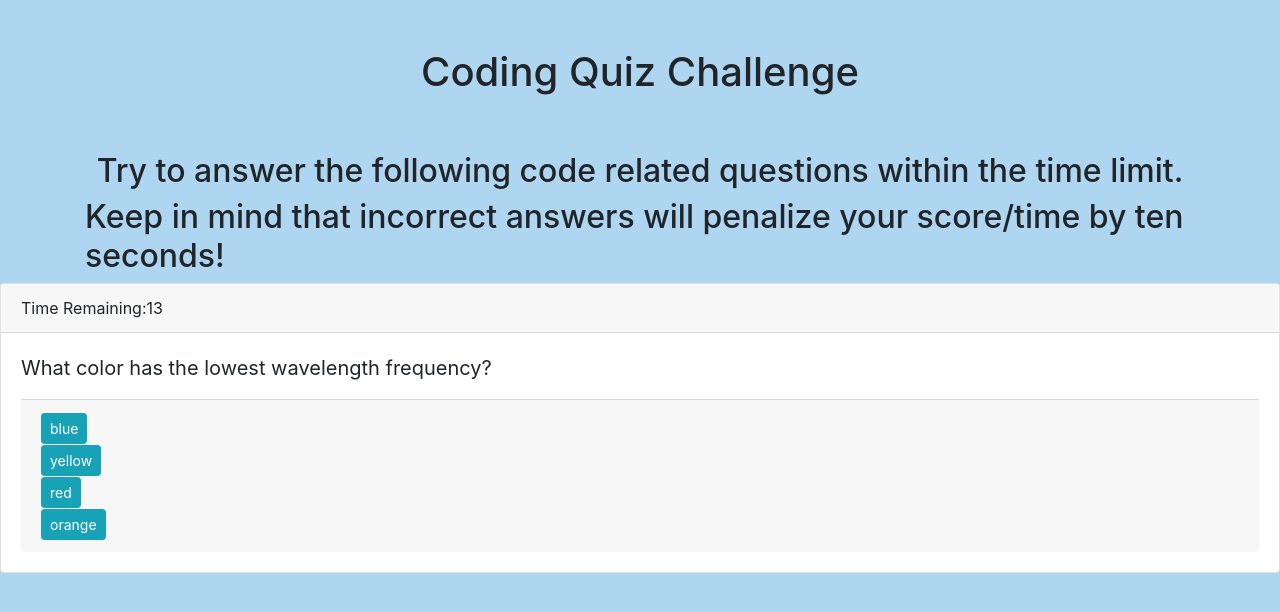
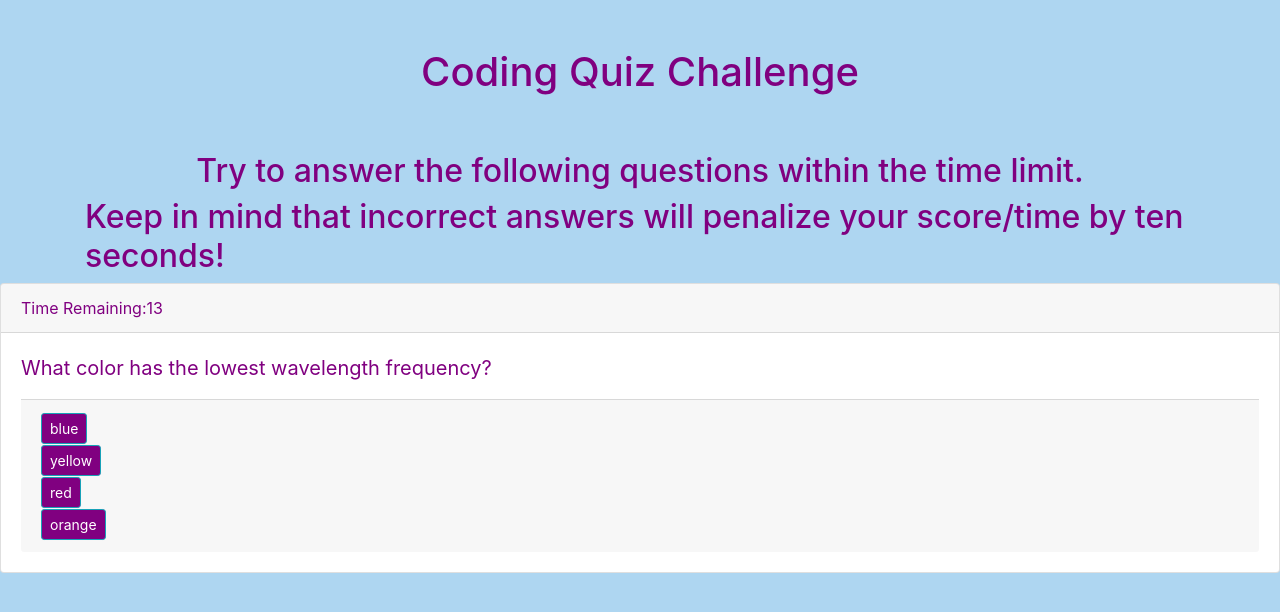
Before and after one commit to bl7722/webApiApp, a plain HTML site: page index.html in a window 1280 px wide. Both pictures are taken after a click on the button "Start Code Quiz". Drawn offline with nearby package versions, Linux system fonts and the light colour scheme.

Commit message:
pushing updated files

```diff
--- a/index.html
+++ b/index.html
@@ -13,7 +13,7 @@
             <br><br>
             <h1>Coding Quiz Challenge</h1>
             <br><br>
-            <h2>Try to answer the following code related questions within the time limit. </h2>
+            <h2>Try to answer the following questions within the time limit. </h2>
             <h2>Keep in mind that incorrect answers will penalize your score/time by ten seconds!</h2>
             <button id="startBtn">Start Code Quiz</button>
         </div>
@@ -39,16 +39,16 @@
                  <!-- 4 buttons: Answer Choices -->
                 <footer class="card-footer">
                     <!-- Answer choice A  -->
-                        <button type="button" class="btn btn-info btn-sm" id = "A">A</button>
+                        <button type="button" class="btn btn-info btn-sm" id = "A"></button>
                         <br>
                     <!-- Answer choice B  -->
-                        <button type="button" class="btn btn-info btn-sm" id = "B">B</button>
+                        <button type="button" class="btn btn-info btn-sm" id = "B"></button>
                         <br>
                     <!-- Answer choice C  -->
-                        <button type="button" class="btn btn-info btn-sm" id = "C">C</button>
+                        <button type="button" class="btn btn-info btn-sm" id = "C"></button>
                         <br>
                     <!-- Answer choice D  -->
-                        <button type="button" class="btn btn-info btn-sm" id = "D">D</button>
+                        <button type="button" class="btn btn-info btn-sm" id = "D"></button>
                 </footer>
             </blockquote>
         </div>
--- a/script.js
+++ b/script.js
@@ -1,7 +1,7 @@
 var timeEl = document.querySelector(".time");
 var startBtn = document.getElementById("startBtn");
+var quiz = document.getElementById("quiz");
 var submit = document.getElementById("submit");
-var quiz = document.getElementById("quiz");
 var score = document.getElementById("score");
 var username= document.getElementById("name");
 var usernameIn = document.getElementById("usernameIn");
@@ -42,21 +42,21 @@ startBtn.addEventListener("click", function(e){
         quiz.style.display = "block";
         startBtn.style.display = "none";
 
-        var secondsLeft = 15;
+        var secondsLeft = 15;//change to 75
 
         function setTime() {
         var timerInterval = setInterval(function() {
             secondsLeft--;
             timeEl.textContent = secondsLeft ;
 
-            if(secondsLeft === 0 || i==10) {
+            if(secondsLeft === 0 || i === 3) {
             clearInterval(timerInterval);
             input();
             }
         }, 1000)};
 
 
-        for( i =0; i<3;){
+        for( i = 0; i < 3;){
             question.textContent = exam[i].q;
             answerA.textContent = exam[i].a.a;
             answerB.textContent = exam[i].a.b;
@@ -145,7 +145,7 @@ startBtn.addEventListener("click", function(e){
             var total = 0
             for(var i = 0; i < correct.length; i++){
 
-                if(correct[i] == userAnswers[i]){
+                if(correct[i] === userAnswers[i]){
                     total++
                 };
             };
@@ -154,11 +154,11 @@ startBtn.addEventListener("click", function(e){
              totalArray.push(total)
 
 
-        localStorage.setItem("Score", totalArray);
-        var usernameOut = document.getElementById("username")
-        var scoreOut = document.getElementById("points")
-        usernameOut.textContent = localStorage.getItem("Name")
-        scoreOut.textContent = localStorage.getItem("Score")
+        localStorage.setItem("Score", finalArray);
+        var usernameEnd = document.getElementById("username")
+        var scoreEnd = document.getElementById("points")
+        usernameEnd.textContent = localStorage.getItem("Name")
+        scoreEnd.textContent = localStorage.getItem("Score")
         username.style.display = "none";
         score.style.display = "block";
     };
--- a/style.css
+++ b/style.css
@@ -7,3 +7,12 @@
 body{
     background-color: #AED6F1 ;
 }
+.btn{
+    background-color: purple;
+}
+.container{
+    color: purple
+}
+.card{
+    color: purple
+}
```
